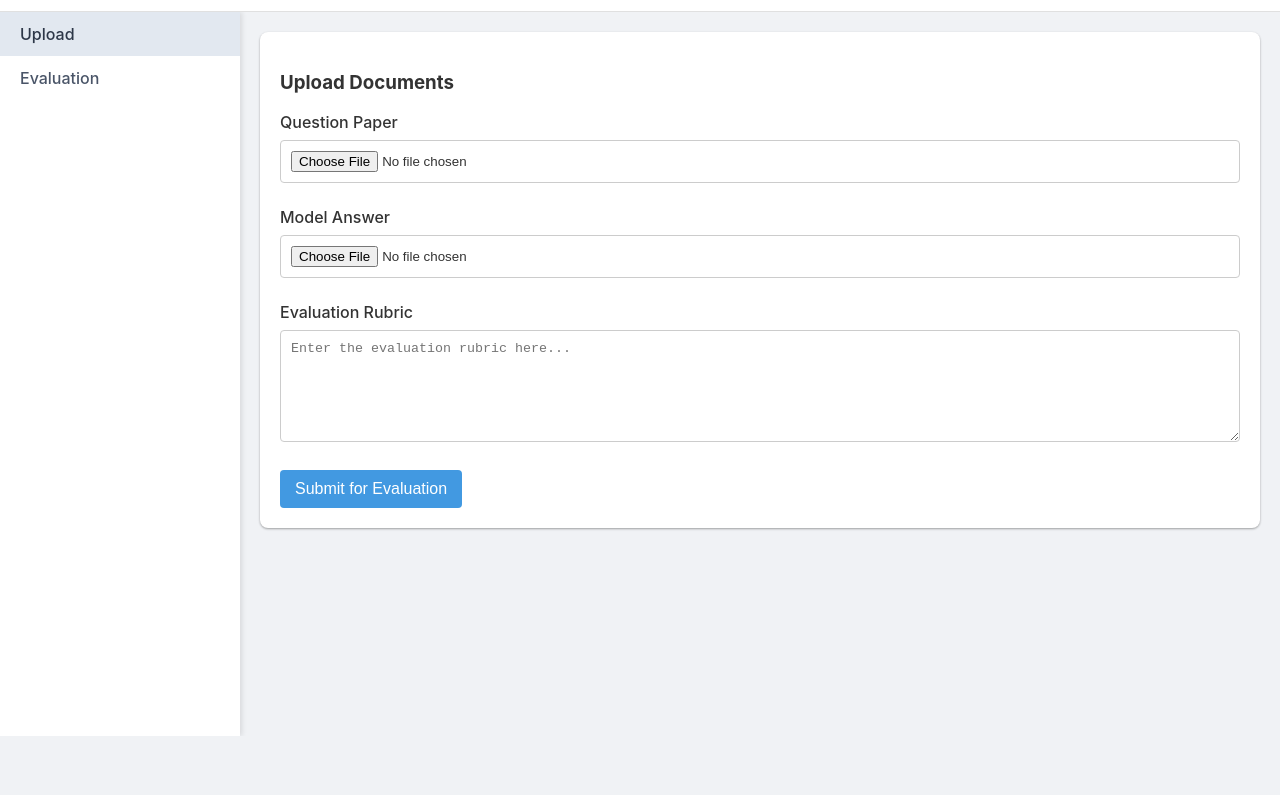
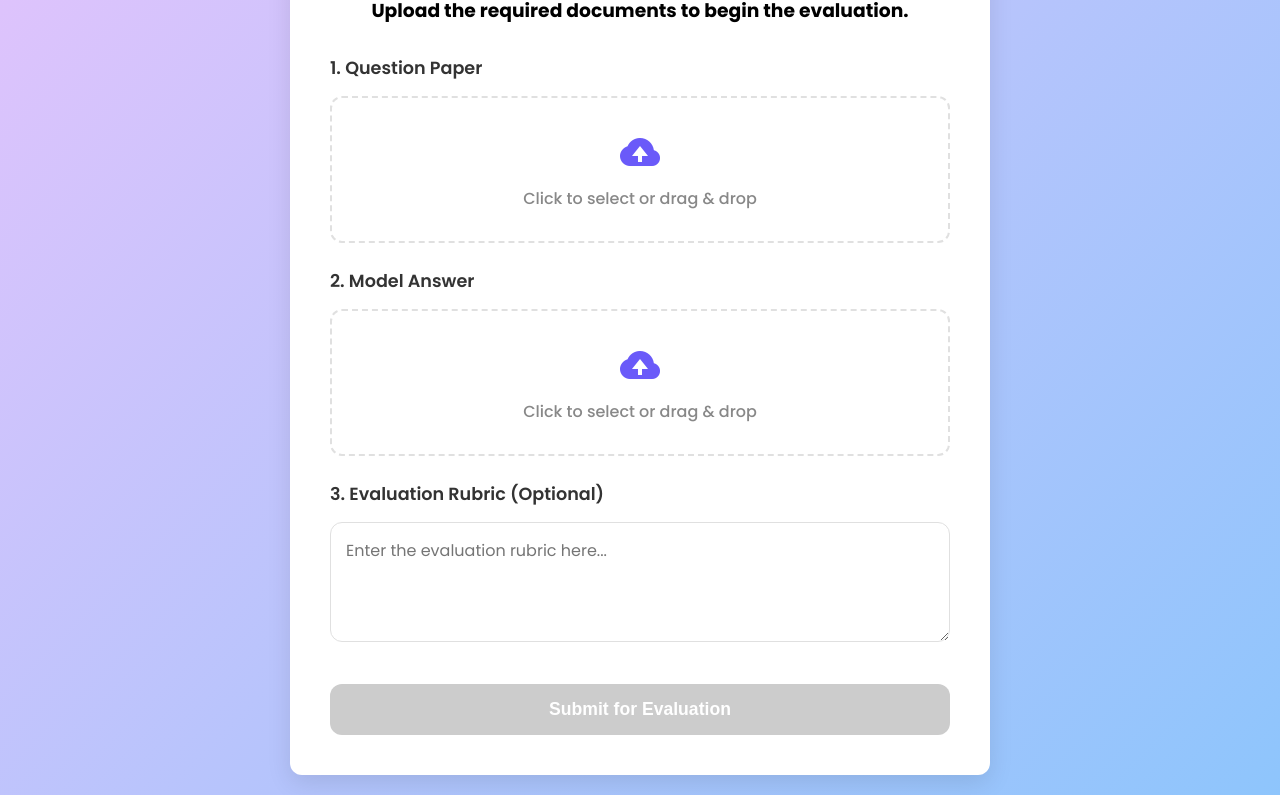
Before and after one commit to NyasaVishwas/Flames-Project, a plain HTML site: page upload/index.html in a window 1280 px wide. Shown: the part 64-859 px from the top of the page. Before the commit the page ends 800 px from the top, so only its background shows below. Drawn offline with nearby package versions, Linux system fonts and the light colour scheme.

Commit message:
Updated all 3 files in upload folder

```diff
--- a/upload/index.html
+++ b/upload/index.html
@@ -3,27 +3,49 @@
 <head>
     <meta charset="UTF-8">
     <meta name="viewport" content="width=device-width, initial-scale=1.0">
-    <title>AI Subjective Exam Evaluator</title>
+    <title>File Uploader</title>
     <link rel="stylesheet" href="style.css">
+    <link href='https://unpkg.com/boxicons@2.1.4/css/boxicons.min.css' rel='stylesheet'>
 </head>
 <body>
-    <header class="header">
-        <h2 id="page-title" class="header-title"></h2>
-    </header>
-    <div class="app-container">
-        <aside class="sidebar">
-            <nav class="sidebar-nav">
-                <!-- <a href="#" class="nav-link active" data-page="dashboard">Dashboard</a> -->
-                <a href="#" class="nav-link" data-page="upload">Upload</a>
-                <a href="#" class="nav-link" data-page="evaluation">Evaluation</a>
-                <!-- <a href="#" class="nav-link" data-page="analytics">Analytics</a> -->
-            </nav>
-        </aside>
-        <main class="main-content">
-            <div id="page-content" class="page-content">
-                <!-- Page content will be loaded here -->
+        <div class="form-container">
+        <form id="evaluation-form">
+            <div class="form-header">
+
+                <h3>Upload the required documents to begin the evaluation.</h3>
             </div>
-        </main>
+
+            <div class="form-section" id="question-paper-section">
+                <label class="section-title">1. Question Paper</label>
+                <div class="file-input-wrapper">
+                    <input type="file" id="question-paper-input" class="file-input" accept=".pdf,.doc,.docx,.txt" required>
+                    <label for="question-paper-input" class="file-label">
+                        <i class='bx bxs-cloud-upload'></i>
+                        <span class="file-label-text">Click to select or drag & drop</span>
+                    </label>
+                    <div class="file-info-display"></div>
+                </div>
+            </div>
+
+            <div class="form-section" id="model-answer-section">
+                <label class="section-title">2. Model Answer</label>
+                <div class="file-input-wrapper">
+                    <input type="file" id="model-answer-input" class="file-input" accept=".pdf,.doc,.docx,.txt" required>
+                    <label for="model-answer-input" class="file-label">
+                        <i class='bx bxs-cloud-upload'></i>
+                        <span class="file-label-text">Click to select or drag & drop</span>
+                    </label>
+                    <div class="file-info-display"></div>
+                </div>
+            </div>
+
+            <div class="form-section">
+                <label for="rubric-input" class="section-title">3. Evaluation Rubric (Optional)</label>
+                <textarea id="rubric-input" class="rubric-textarea" placeholder="Enter the evaluation rubric here..."></textarea>
+            </div>
+
+            <button type="submit" class="submit-btn">Submit for Evaluation</button>
+        </form>
     </div>
     <script src="script.js"></script>
 </body>
--- a/upload/script.js
+++ b/upload/script.js
@@ -1,87 +1,116 @@
 document.addEventListener('DOMContentLoaded', () => {
-    const pageContent = document.getElementById('page-content');
-    const pageTitle = document.getElementById('page-title');
-    const navLinks = document.querySelectorAll('.nav-link');
+    const form = document.getElementById('evaluation-form');
+    const submitBtn = form.querySelector('.submit-btn');
 
-    const pages = {
+    const fileInputs = [
+        {
+            section: document.getElementById('question-paper-section'),
+            input: document.getElementById('question-paper-input'),
+            file: null
+        },
+        {
+            section: document.getElementById('model-answer-section'),
+            input: document.getElementById('model-answer-input'),
+            file: null
+        }
+    ];
 
-        upload: `
-            <div class="card">
-                <h3>Upload Documents</h3>
-                <form>
-                    <div class="form-group">
-                        <label for="question-paper">Question Paper</label>
-                        <input type="file" id="question-paper" class="form-control">
-                    </div>
-                    <div class="form-group">
-                        <label for="model-answer">Model Answer</label>
-                        <input type="file" id="model-answer" class="form-control">
-                    </div>
-                    <div class="form-group">
-                        <label for="rubric">Evaluation Rubric</label>
-                        <textarea id="rubric" rows="6" class="form-control" placeholder="Enter the evaluation rubric here..."></textarea>
-                    </div>
-                    <button type="submit" class="btn">Submit for Evaluation</button>
-                </form>
-            </div>
-        `,
-        evaluation: `
-            <div class="card">
-                <h3>Evaluation Details</h3>
-                <div class="evaluation-grid">
-                    <div>
-                        <h4>Student's Answer</h4>
-                        <p>Select an evaluation to see the student's answer.</p>
-                    </div>
-                    <div>
-                        <h4>Model Answer</h4>
-                        <p>Select an evaluation to see the model answer.</p>
-                    </div>
-                </div>
-                <div class="card mt-4">
-                    <h4>AI Feedback (Editable)</h4>
-                    <div class="feedback-score">--/100</div>
-                    <div class="form-group mt-2">
-                        <label for="whats-missing">What's Missing:</label>
-                        <textarea id="whats-missing" rows="3" class="form-control" placeholder="AI feedback on what's missing will appear here..."></textarea>
-                    </div>
-                    <div class="form-group mt-2">
-                        <label for="suggestions">Suggestions for Improvement:</label>
-                        <textarea id="suggestions" rows="3" class="form-control" placeholder="AI suggestions for improvement will appear here..."></textarea>
-                    </div>
-                </div>
-                <div class="card mt-4">
-                    <h4>Override Grade</h4>
-                    <div class="form-group">
-                        <label for="override-score">New Score</label>
-                        <input type="number" id="override-score" class="form-control" placeholder="Enter new score">
-                    </div>
-                    <button class="btn">Update Score & Feedback</button>
-                </div>
-            </div>
-        `
-    };
+    fileInputs.forEach(item => {
+        const label = item.section.querySelector('.file-label');
+        const display = item.section.querySelector('.file-info-display');
 
-    function loadPage(page) {
-        pageContent.innerHTML = pages[page];
-        pageTitle.textContent = page.charAt(0).toUpperCase() + page.slice(1);
+        // The `for` attribute on the label handles the click.
+        // The `change` event on the input handles the file selection.
+        // No extra JS is needed for the click to work.
 
-        navLinks.forEach(link => {
-            link.classList.remove('active');
-            if (link.dataset.page === page) {
-                link.classList.add('active');
+        // Handle drag and drop
+        label.addEventListener('dragover', (e) => {
+            e.preventDefault();
+            label.classList.add('dragover');
+        });
+
+        label.addEventListener('dragleave', () => {
+            label.classList.remove('dragover');
+        });
+
+        label.addEventListener('drop', (e) => {
+            e.preventDefault();
+            label.classList.remove('dragover');
+            const droppedFiles = e.dataTransfer.files;
+            if (droppedFiles.length > 0) {
+                item.input.files = droppedFiles;
+                // Manually trigger the change event so our handler below catches it
+                const changeEvent = new Event('change', { bubbles: true });
+                item.input.dispatchEvent(changeEvent);
             }
         });
-    }
 
-    navLinks.forEach(link => {
-        link.addEventListener('click', (e) => {
-            e.preventDefault();
-            const page = e.target.dataset.page;
-            loadPage(page);
+        // Handle file selection via input
+        item.input.addEventListener('change', (e) => {
+            const selectedFile = e.target.files[0];
+            if (selectedFile) {
+                handleFileChange(item, selectedFile);
+            }
+        });
+
+        // Handle file deletion
+        display.addEventListener('click', (e) => {
+            if (e.target.classList.contains('delete-btn')) {
+                item.file = null;
+                item.input.value = ''; // Clear the file input
+                display.style.display = 'none';
+                label.style.display = 'flex';
+                updateSubmitButtonState();
+            }
         });
     });
 
-    // Load the default page
-    loadPage('upload');
+    function handleFileChange(item, file) {
+        item.file = file;
+        const display = item.section.querySelector('.file-info-display');
+        const label = item.section.querySelector('.file-label');
+
+        display.innerHTML = `
+            <i class='bx bxs-file-check'></i>
+            <span>${file.name}</span>
+            <i class='bx bxs-trash-alt delete-btn'></i>
+        `;
+        display.style.display = 'flex';
+        label.style.display = 'none';
+        updateSubmitButtonState();
+    }
+
+    function updateSubmitButtonState() {
+        const allFilesUploaded = fileInputs.every(item => item.file !== null);
+        submitBtn.disabled = !allFilesUploaded;
+    }
+
+    form.addEventListener('submit', (e) => {
+        e.preventDefault();
+        if (!submitBtn.disabled) {
+            submitBtn.textContent = 'Processing...';
+            submitBtn.disabled = true;
+
+            // Simulate processing delay
+            setTimeout(() => {
+                alert('Evaluation submitted successfully!');
+                // Here you would typically send data to a server
+                // For now, we'll just reset the form
+                form.reset();
+                fileInputs.forEach(item => {
+                    const display = item.section.querySelector('.file-info-display');
+                    const label = item.section.querySelector('.file-label');
+                    item.file = null;
+                    item.input.value = '';
+                    display.style.display = 'none';
+                    label.style.display = 'flex';
+                });
+                submitBtn.textContent = 'Submit for Evaluation';
+                updateSubmitButtonState();
+            }, 2000);
+        }
+    });
+
+    // Initial state
+    updateSubmitButtonState();
 });
--- a/upload/style.css
+++ b/upload/style.css
@@ -1,169 +1,178 @@
-body {
-    font-family: -apple-system, BlinkMacSystemFont, 'Segoe UI', Roboto, Helvetica, Arial, sans-serif;
-    margin: 0;
-    background-color: #f0f2f5;
-    color: #333;
-    display: flex;
-    flex-direction: column;
-    height: 100vh;
+@import url('https://fonts.googleapis.com/css2?family=Poppins:wght@400;500;600;700&display=swap');
+
+:root {
+    --primary-color: #6a5af9;
+    --secondary-color: #f7f5ff;
+    --text-primary: #333;
+    --text-secondary: #888;
+    --border-color: #e0e0e0;
+    --container-bg: #ffffff;
+    --body-bg: linear-gradient(135deg, #e0c3fc 0%, #8ec5fc 100%);
+    --border-radius: 12px;
+    --box-shadow: 0 8px 25px rgba(0, 0, 0, 0.1);
 }
 
-.app-container {
-    display: flex;
-    flex: 1;
-    overflow: hidden;
+* {
+    margin: 0;
+    padding: 0;
+    box-sizing: border-box;
 }
 
-.sidebar {
-    width: 240px;
-    background-color: #fff;
-    box-shadow: 2px 0 5px rgba(0,0,0,0.1);
+body {
+    font-family: 'Poppins', sans-serif;
+    background: var(--body-bg);
     display: flex;
-    flex-direction: column;
-}
-
-.sidebar-header {
-    padding: 20px;
-    border-bottom: 1px solid #e0e0e0;
-}
-
-.sidebar-title {
-    margin: 0;
-    font-size: 1.5rem;
-    color: #1a202c;
-}
-
-.nav-link {
-    display: block;
-    padding: 12px 20px;
-    text-decoration: none;
-    color: #4a5568;
-    font-weight: 500;
-    transition: background-color 0.2s, color 0.2s;
-}
-
-.nav-link:hover,
-.nav-link.active {
-    background-color: #e2e8f0;
-    color: #2d3748;
-}
-
-.main-content {
-    flex: 1;
-    display: flex;
-    flex-direction: column;
-    overflow-y: auto;
-}
-
-.header {
-    padding: 20px;
-    background-color: #fff;
-    border-bottom: 1px solid #e0e0e0;
-}
-
-.header-title {
-    margin: 0;
-    font-size: 1.8rem;
-}
-
-.page-content {
+    justify-content: center;
+    align-items: center;
+    min-height: 100vh;
     padding: 20px;
 }
 
-.card {
-    background-color: #fff;
-    padding: 20px;
-    border-radius: 8px;
-    box-shadow: 0 1px 3px rgba(0,0,0,0.12), 0 1px 2px rgba(0,0,0,0.24);
+.form-container {
+    width: 100%;
+    max-width: 700px;
+    background-color: var(--container-bg);
+    border-radius: var(--border-radius);
+    box-shadow: var(--box-shadow);
+    padding: 40px;
 }
 
-.mt-4 {
-    margin-top: 1.5rem;
+.form-header {
+    text-align: center;
+    margin-bottom: 30px;
 }
 
-.mt-2 {
-    margin-top: 0.5rem;
+.form-header h2 {
+    color: var(--text-primary);
+    font-size: 1.8rem;
+    font-weight: 700;
+    margin-bottom: 5px;
 }
 
-.dashboard-grid {
-    display: grid;
-    grid-template-columns: repeat(auto-fit, minmax(250px, 1fr));
-    gap: 20px;
+.form-header p {
+    color: var(--text-secondary);
+    font-size: 1rem;
 }
 
-.data-table {
-    width: 100%;
-    border-collapse: collapse;
-    margin-top: 15px;
+.form-section {
+    margin-bottom: 25px;
 }
 
-.data-table th, .data-table td {
-    padding: 12px;
-    border-bottom: 1px solid #e0e0e0;
-    text-align: left;
+.section-title {
+    display: block;
+    font-size: 1.1rem;
+    font-weight: 600;
+    color: var(--text-primary);
+    margin-bottom: 15px;
 }
 
-.data-table th {
-    font-weight: 600;
+.file-input-wrapper {
+    position: relative;
 }
 
-.status-completed {
-    background-color: #c6f6d5;
-    color: #2f855a;
-    padding: 4px 8px;
-    border-radius: 12px;
-    font-size: 0.8rem;
+.file-input {
+    display: none;
 }
 
-.status-pending {
-    background-color: #feebc8;
-    color: #975a16;
-    padding: 4px 8px;
-    border-radius: 12px;
-    font-size: 0.8rem;
+.file-label {
+    border: 2px dashed var(--border-color);
+    border-radius: var(--border-radius);
+    padding: 30px;
+    display: flex;
+    flex-direction: column;
+    align-items: center;
+    justify-content: center;
+    cursor: pointer;
+    transition: all 0.3s ease;
 }
 
-.form-group {
-    margin-bottom: 1.5rem;
+.file-label.dragover {
+    border-color: var(--primary-color);
+    background-color: var(--secondary-color);
 }
 
-.form-group label {
-    display: block;
-    margin-bottom: 0.5rem;
+.file-label i {
+    font-size: 3rem;
+    color: var(--primary-color);
+    margin-bottom: 10px;
+}
+
+.file-label-text {
+    color: var(--text-secondary);
     font-weight: 500;
 }
 
-.form-control {
-    width: 100%;
-    padding: 10px;
-    border: 1px solid #ccc;
-    border-radius: 4px;
-    box-sizing: border-box;
+.file-info-display {
+    margin-top: 15px;
+    font-size: 0.9rem;
+    color: var(--text-primary);
+    font-weight: 500;
+    display: none; /* Hidden by default */
+    align-items: center;
+    gap: 10px;
+    background-color: var(--secondary-color);
+    padding: 10px 15px;
+    border-radius: 8px;
 }
 
-.btn {
-    background-color: #4299e1;
-    color: white;
-    padding: 10px 15px;
-    border: none;
-    border-radius: 4px;
-    cursor: pointer;
-    font-size: 1rem;
+.file-info-display i {
+    font-size: 1.5rem;
+    color: var(--primary-color);
 }
 
-.btn:hover {
-    background-color: #3182ce;
+.file-info-display .delete-btn {
+    margin-left: auto;
+    color: var(--text-secondary);
+    cursor: pointer;
+    font-size: 1.2rem;
+    transition: color 0.3s ease;
 }
 
-.evaluation-grid {
-    display: grid;
-    grid-template-columns: 1fr 1fr;
-    gap: 20px;
+.file-info-display .delete-btn:hover {
+    color: #ff3b30;
 }
 
-.feedback-score {
-    font-size: 2rem;
-    font-weight: bold;
-    color: #4299e1;
-    margin-bottom: 1rem;
+.rubric-textarea {
+    width: 100%;
+    padding: 15px;
+    border-radius: var(--border-radius);
+    border: 1px solid var(--border-color);
+    font-family: 'Poppins', sans-serif;
+    font-size: 1rem;
+    color: var(--text-primary);
+    resize: vertical;
+    min-height: 120px;
+    transition: border-color 0.3s ease;
 }
+
+.rubric-textarea:focus {
+    outline: none;
+    border-color: var(--primary-color);
+}
+
+.submit-btn {
+    width: 100%;
+    padding: 15px;
+    border: none;
+    border-radius: var(--border-radius);
+    background-color: var(--primary-color);
+    color: white;
+    font-size: 1.1rem;
+    font-weight: 600;
+    cursor: pointer;
+    transition: background-color 0.3s ease, transform 0.2s ease;
+    margin-top: 10px;
+}
+
+.submit-btn:hover {
+    background-color: #5849e0;
+}
+
+.submit-btn:active {
+    transform: scale(0.98);
+}
+
+.submit-btn:disabled {
+    background-color: #ccc;
+    cursor: not-allowed;
+}
```
